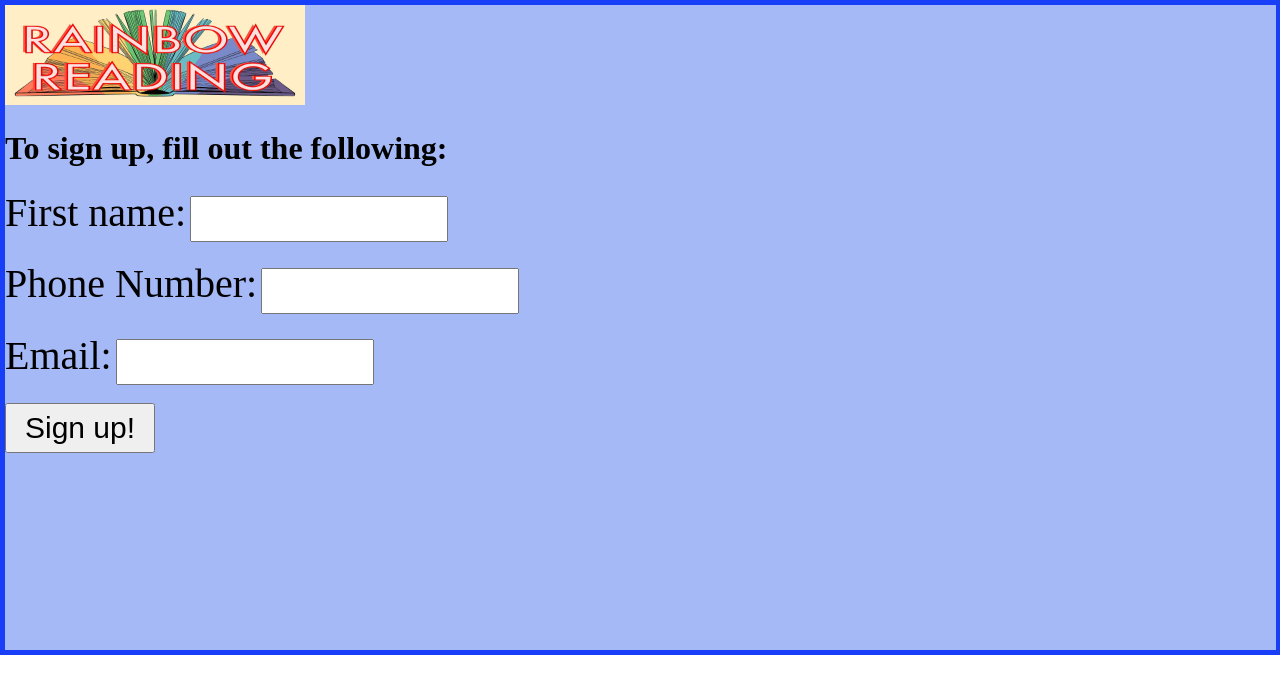
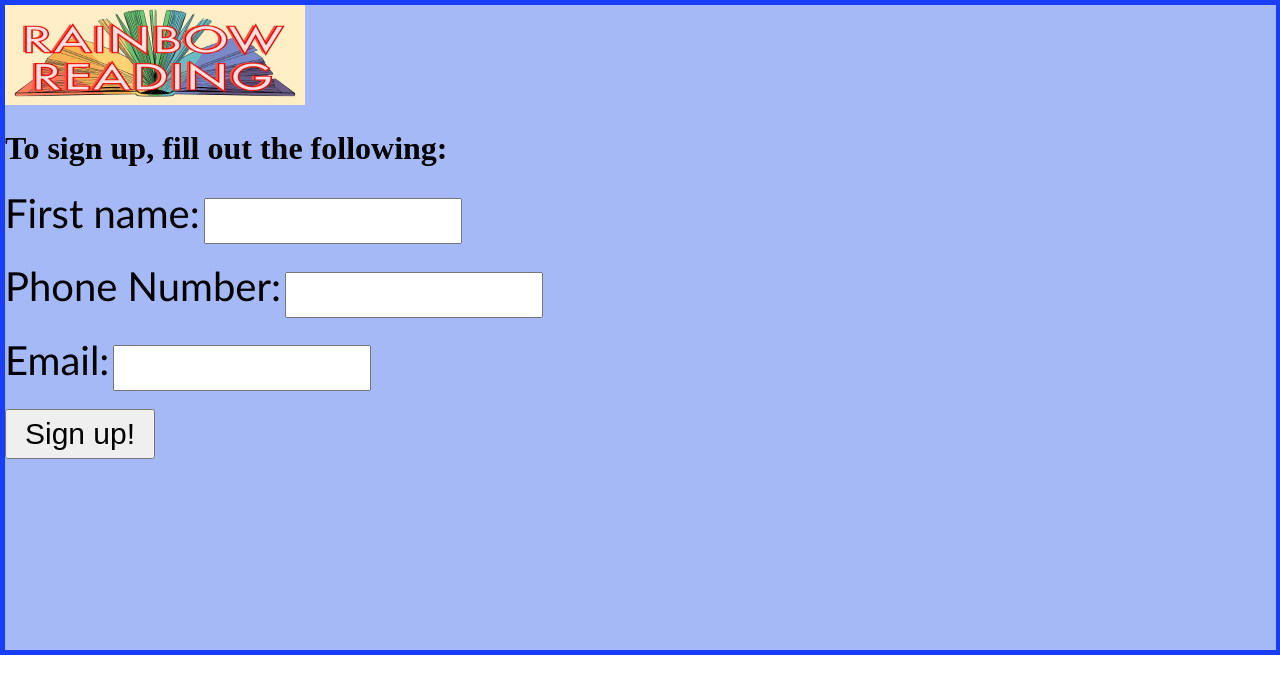
Before and after one commit to tladams/343-f22-p1, a PHP site: page /design/get-started.html in a window 1280 px wide. Shown: the part 49-743 px from the top of the page. Run offline with PHP 8.4, Linux system fonts and the light colour scheme.

Commit message:
changed font

```diff
--- a/css/get-started.css
+++ b/css/get-started.css
@@ -44,6 +44,7 @@
     justify-content: flex-start;
     align-items: center;
     font-size:40px;
+    font-family: 'Gill Sans', 'Gill Sans MT', Calibri, 'Trebuchet MS', sans-serif;
   }
 
   body {
```
